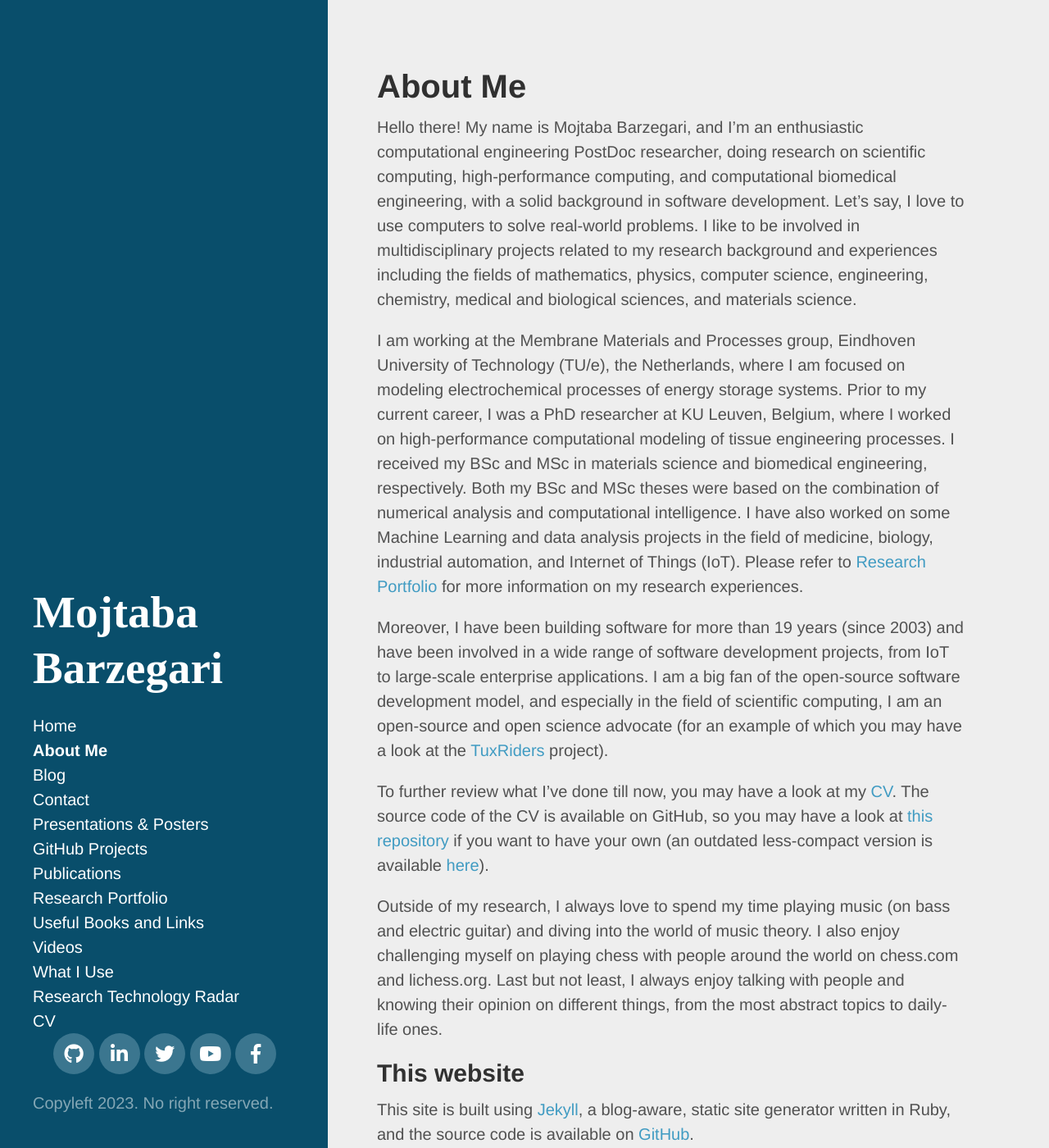
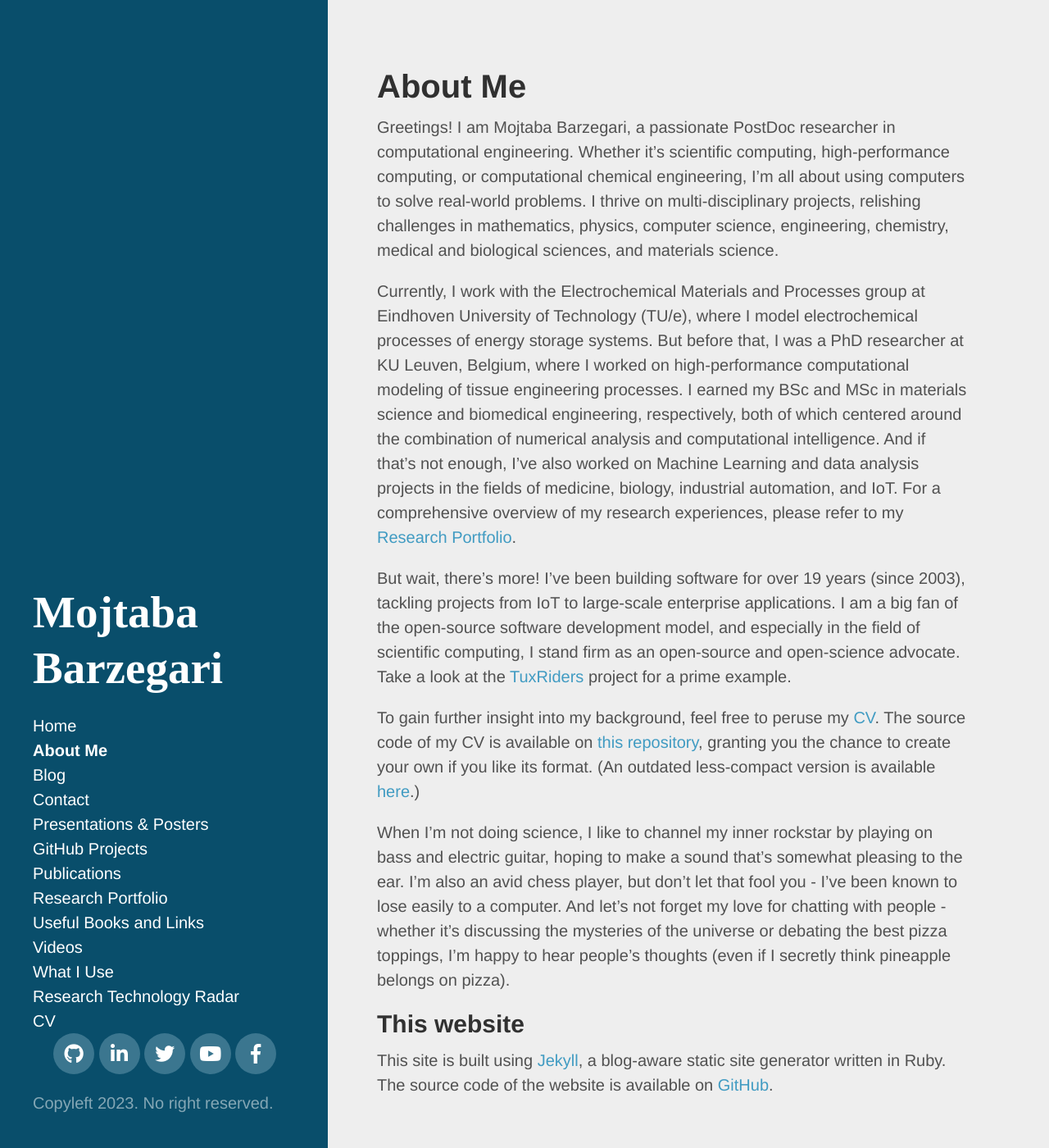
Before and after one commit to mbarzegary/mbarzegary.github.io, a Jekyll site: the page built from about.md, in a window 1280 px wide and 1400 px high. Shown: the whole window at 82% size. Built offline with Jekyll 4.4.1, drawn with Linux system fonts in a browser that asks for light colours; nearby versions of some CDN libraries; some web fonts are replaced.

Commit message:
update about page

```diff
--- a/about.md
+++ b/about.md
@@ -3,16 +3,16 @@ layout: page
 title: About Me
 ---
 
-Hello there! My name is Mojtaba Barzegari, and I'm an enthusiastic computational engineering PostDoc researcher, doing research on scientific computing, high-performance computing, and computational biomedical engineering, with a solid background in software development. Let's say, I love to use computers to solve real-world problems. I like to be involved in multidisciplinary projects related to my research background and experiences including the fields of mathematics, physics, computer science, engineering, chemistry, medical and biological sciences, and materials science.
+Greetings! I am Mojtaba Barzegari, a passionate PostDoc researcher in computational engineering. Whether it's scientific computing, high-performance computing, or computational chemical engineering, I'm all about using computers to solve real-world problems. I thrive on multi-disciplinary projects, relishing challenges in mathematics, physics, computer science, engineering, chemistry, medical and biological sciences, and materials science.
 
-I am working at the Membrane Materials and Processes group, Eindhoven University of Technology (TU/e), the Netherlands, where I am focused on modeling electrochemical processes of energy storage systems. Prior to my current career, I was a PhD researcher at KU Leuven, Belgium, where I worked on high-performance computational modeling of tissue engineering processes. I received my BSc and MSc in materials science and biomedical engineering, respectively. Both my BSc and MSc theses were based on the combination of numerical analysis and computational intelligence. I have also worked on some Machine Learning and data analysis projects in the field of medicine, biology, industrial automation, and Internet of Things (IoT). Please refer to [Research Portfolio](/research) for more information on my research experiences.
+Currently, I work with the Electrochemical Materials and Processes group at Eindhoven University of Technology (TU/e), where I model electrochemical processes of energy storage systems. But before that, I was a PhD researcher at KU Leuven, Belgium, where I worked on high-performance computational modeling of tissue engineering processes. I earned my BSc and MSc in materials science and biomedical engineering, respectively, both of which centered around the combination of numerical analysis and computational intelligence. And if that's not enough, I've also worked on Machine Learning and data analysis projects in the fields of medicine, biology, industrial automation, and IoT. For a comprehensive overview of my research experiences,  please refer to my [Research Portfolio](/research).
 
-Moreover, I have been building software for more than 19 years (since 2003) and have been involved in a wide range of software development projects, from IoT to large-scale enterprise applications. I am a big fan of the open-source software development model, and especially in the field of scientific computing, I am an open-source and open science advocate (for an example of which you may have a look at the <a target="_blank" href="http://tuxriders.com/">TuxRiders</a> project).
+But wait, there's more! I've been building software for over 19 years (since 2003), tackling projects from IoT to large-scale enterprise applications. I am a big fan of the open-source software development model, and especially in the field of scientific computing, I stand firm as an open-source and open-science advocate. Take a look at the <a target="_blank" href="http://tuxriders.com/">TuxRiders</a> project for a prime example.
 
-To further review what I've done till now, you may have a look at my [CV](http://nbviewer.jupyter.org/github/mbarzegary/MyCV-shortened/blob/main/main.pdf). The source code of the CV is available on GitHub, so you may have a look at [this repository](https://github.com/mbarzegary/MyCV-shortened) if you want to have your own (an outdated less-compact version is available [here](https://github.com/mbarzegary/MyCV)).
+To gain further insight into my background, feel free to peruse my [CV](http://nbviewer.jupyter.org/github/mbarzegary/MyCV-shortened/blob/main/main.pdf). The source code of my CV is available on [this repository](https://github.com/mbarzegary/MyCV-shortened), granting you the chance to create your own if you like its format. (An outdated less-compact version is available [here](https://github.com/mbarzegary/MyCV).)
 
-Outside of my research, I always love to spend my time playing music (on bass and electric guitar) and diving into the world of music theory. I also enjoy challenging myself on playing chess with people around the world on chess.com and lichess.org. Last but not least, I always enjoy talking with people and knowing their opinion on different things, from the most abstract topics to daily-life ones.
+When I'm not doing science, I like to channel my inner rockstar by playing on bass and electric guitar, hoping to make a sound that's somewhat pleasing to the ear. I'm also an avid chess player, but don't let that fool you - I've been known to lose easily to a computer. And let's not forget my love for chatting with people - whether it's discussing the mysteries of the universe or debating the best pizza toppings, I'm happy to hear people's thoughts (even if I secretly think pineapple belongs on pizza).
 
 ## This website
 
-This site is built using [Jekyll](https://github.com/jekyll/jekyll), a blog-aware, static site generator written in Ruby, and the source code is available on [GitHub](https://github.com/mbarzegary/mbarzegary.github.io).
+This site is built using [Jekyll](https://github.com/jekyll/jekyll), a blog-aware static site generator written in Ruby. The source code of the website is available on [GitHub](https://github.com/mbarzegary/mbarzegary.github.io).
```
Also changed, not shown: 2 other files.
